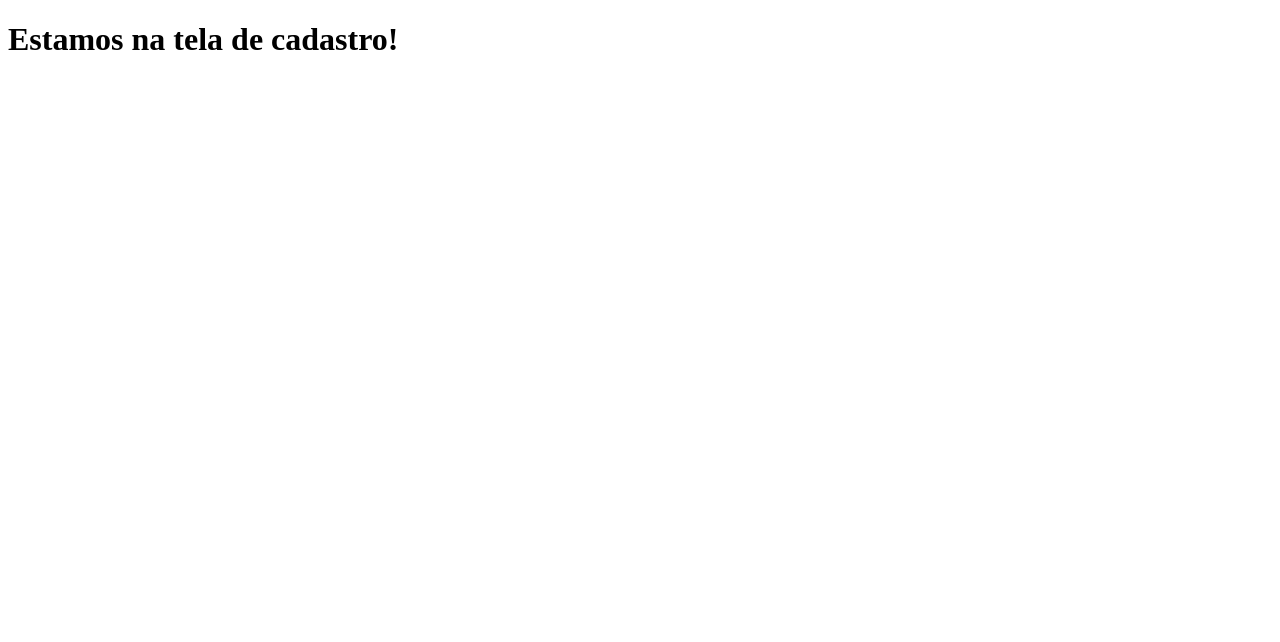
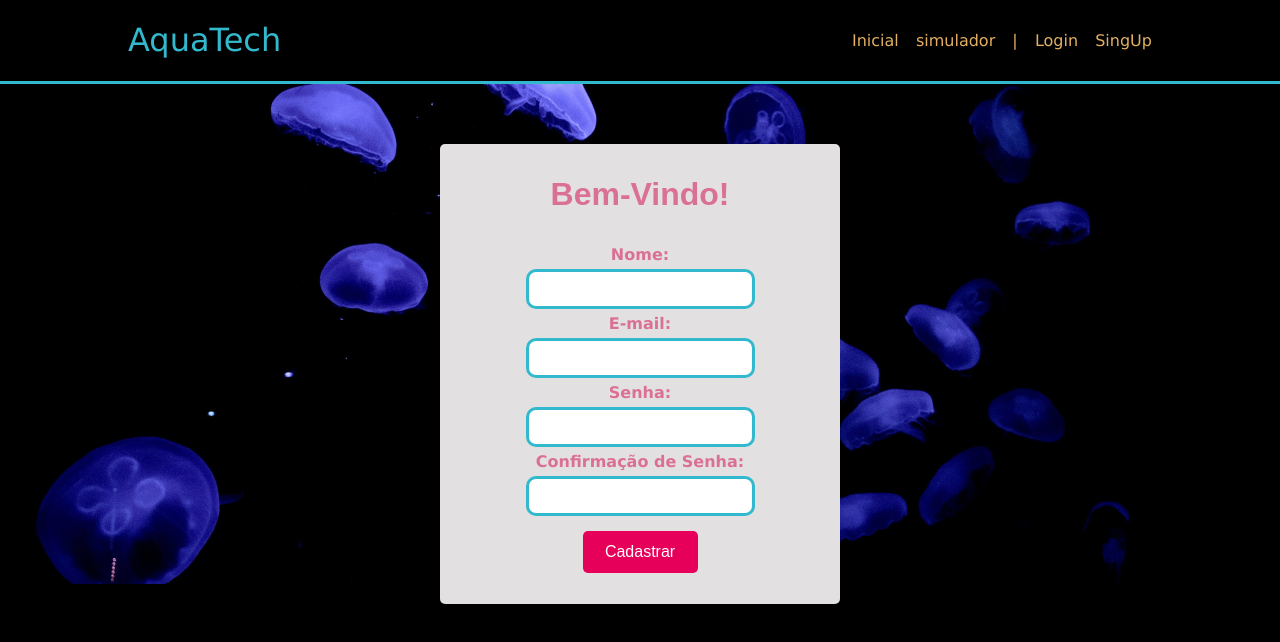
Before and after one commit to IagoGotoAbreu/aquatech, a plain HTML site: page cadastro.html in a window 1280 px wide. Drawn offline with Linux system fonts and the light colour scheme.

Commit message:
Pagina de Cadastro quase finalizada

```diff
--- /dev/null
+++ b/cadastro.css
@@ -0,0 +1,110 @@
+body {
+    margin: 0;
+    padding: 0;
+    font-family: Verdana, Geneva, Tahoma, sans-serif;
+    background-color: black;
+}
+
+.titulo{
+    color: #32b9cd;
+    width: fit-content;
+    font-weight: 500;
+}
+
+.navbar{
+    width: 300px;
+    color: #e3b062;
+    list-style: none;
+    display: flex;
+    justify-content: space-between;
+    align-items: center;
+}
+
+.navbar a{
+    text-decoration: none;
+    color: #e3b062;
+}
+
+.navbar a:hover{
+    color: #32b9cd;
+}
+
+.header{
+    border-bottom: 3px solid #32b9cd;
+}
+
+.container{
+    width: 80%;
+    margin: auto;
+    display: flex;
+}
+
+.header .container{
+    justify-content: space-between;
+}
+
+.banner{
+    background-image: url('./assets/bg-jelly-fish-para_outras_pags.png');
+    height: 500px;
+    color: white;
+}
+
+.banner .container{
+    justify-content: center;
+    align-items: center;
+    height: 100%;
+}
+
+.banner .container p{
+    font-size: 32px;
+    width: 200px;
+}
+
+.box{
+    width: 400px;
+    height: 460px;
+    background-color: #e3e0e1;
+    color: #db7095;
+    border-radius: 5px;
+    margin-top: 80px;
+    justify-content: center;
+    text-align: center;
+    align-items: center;
+}
+
+.title{
+    display: flex;
+    justify-content: center;
+}
+
+.input{
+    border: 3px solid #32b9cd;
+    padding: 8px;
+    font-size: 16px;
+    border-radius: 10px;
+    margin: 5px;
+    text-align: center;
+}
+
+button{
+    width: 115px;
+    background-color: #e6005a;
+    color: white;
+    padding: 12px;
+    font-family: Arial;
+    font-size: 16px;
+    border-radius: 5px;
+    cursor: pointer;
+    margin: 10px;
+    border-style: none;
+}
+
+p{
+    font-weight: bold;
+    font-family: Arial;
+    font-size: 60px;
+}
+
+label{
+    font-weight: bold;
+}
--- a/cadastro.html
+++ b/cadastro.html
@@ -4,8 +4,42 @@
     <meta charset="UTF-8">
     <meta name="viewport" content="width=device-width, initial-scale=1.0">
     <title>Cadastro</title>
+    <link rel="stylesheet" href="cadastro.css">
 </head>
 <body>
-    <h1>Estamos na tela de cadastro!</h1>
+    <div class="header">
+        <div class="container">
+            <h1 class="titulo">AquaTech</h1>
+            <ul class="navbar">
+                <li>Inicial</li>
+                <a href="./simulador.html">
+                    <li>simulador</li>
+                </a>
+                <li> | </li>
+                <a href="./login.html">
+                    <li>Login</li>
+                </a>
+                <a href="./cadastro.html">
+                    <li>SingUp</li>
+                </a>
+            </ul>
+        </div>
+    </div>
+    <div class="banner">
+        <div class="container">
+            <div class="box">
+                <div class="title"><p>Bem-Vindo!</p></div>
+                <label>Nome:</label><br>
+                <input type="text" class="input"><br>
+                <label>E-mail:</label><br>
+                <input type="email" class="input"><br>
+                <label>Senha:</label><br>
+                <input type="password" class="input"><br>
+                <label>Confirmação de Senha:</label><br>
+                <input type="password" class="input"><br>
+                <button>Cadastrar</button>
+            </div>
+        </div>
+    </div>
 </body>
 </html>
```
